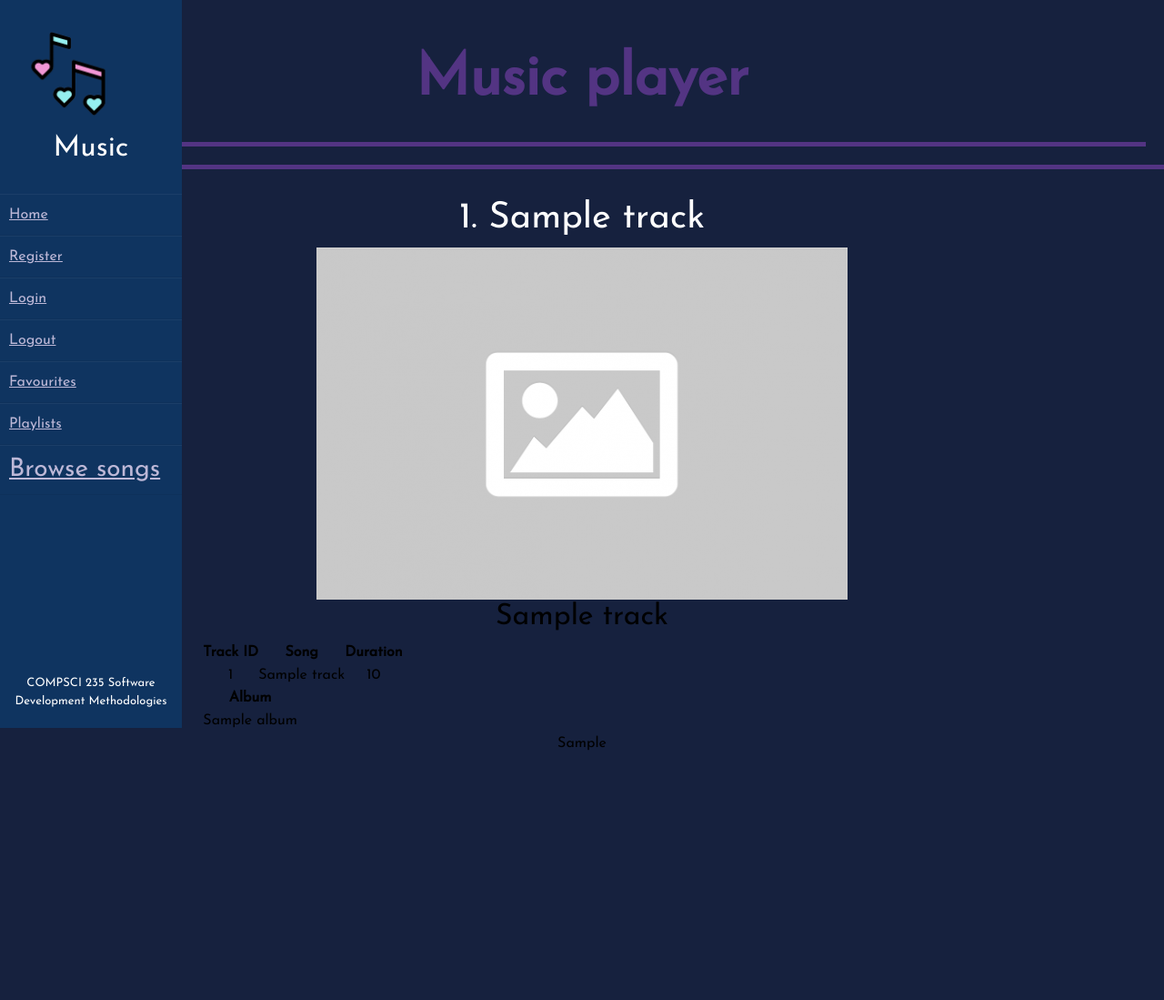
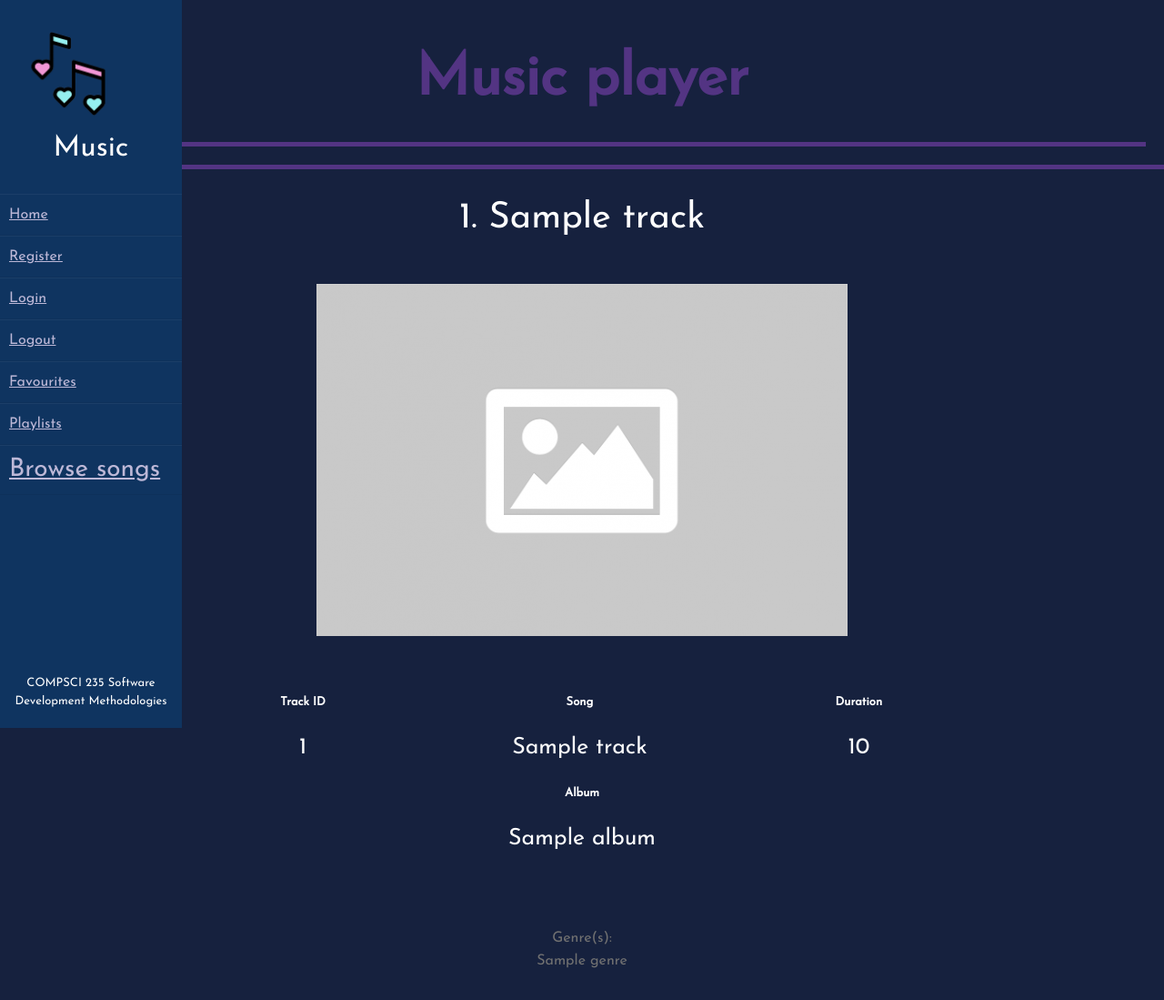
Before and after one commit to hlu750/Music-Player-Web-App-Project, a Flask app: template music/templates/track/track_page.html in a window 1280 px wide. Shown: the whole page at 91% size. Before the commit the page ends 824 px from the top, so only its background shows below. Run offline with Flask 2, Linux system fonts and the light colour scheme; the template is opened without the code that fills it: most values are stand-ins (such as "Sample title", 1, 10 or a date in 2020); parts of the project's set-up code (start-up, migrations or seed data) failed here and were passed over.

Commit message:
cleaner tracks

```diff
--- a/music/static/css/styles.css
+++ b/music/static/css/styles.css
@@ -341,7 +341,18 @@ input[type="submit"] {
   font-family: Arial, Helvetica, sans-serif;
   border-collapse: collapse;
   width: 100%;
-  padding: 40px;
-  font-size: 25px;
+  padding: 20px;
   color: white;
 }
+
+th {
+  color:white;
+  padding: 20px;
+  font-size: 13px;
+}
+
+td {
+  color:white;
+  padding: 5px;
+  font-size: 25px;
+}
--- a/music/templates/track/track_page.html
+++ b/music/templates/track/track_page.html
@@ -4,13 +4,12 @@
 
 <main id="main">
     <header id="track-header" style="color:white;">
-        <h1 class="title" style="color:white;">{{track.track_id}}. {{track.title}}</h1>
+        <h1 class="title" style="color:white;"  style="padding-top: 10px;">{{track.track_id}}. {{track.title}}</h1>
     </header>
 
-    <div><img src="{{ url_for('static', filename='images/image-not-found.png') }}" alt="Album Cover"></div>
+    <div style="padding: 40px;"><img src="{{ url_for('static', filename='images/image-not-found.png') }}" alt="Album Cover"></div>
     <div class="track-container">
-        <h2 class="track-h2">{{track.title}}</h2>
-        <table id="track-details">
+        <table class="track-details">
             <tr>
             <th>Track ID</th>
             <th>Song</th>
@@ -22,8 +21,9 @@
             <td>{{track.track_duration}}</td>
             </tr>
         </table>
-
-        <table id="track-details">
+    </div>
+    <div>
+        <table class="track-details" style="color:white;">
             <tr>
             <th>Album</th>
             </tr>
@@ -31,9 +31,15 @@
             <td>{{track.album.title}}</td>
             </tr>
         </table>
+        <div style="padding: 40px;">
 
-        <div class="track_page_body">{{track.track_genres}}</div>
-</div>
+        </div>
+    </div style="padding: 40px;" style="color:white;">
+        Genre(s):<br>
+        {% for genre in track.genres %}
+        {{genre.name}}
+        {% endfor %}
+    </div>
 
 </main>
 
```
